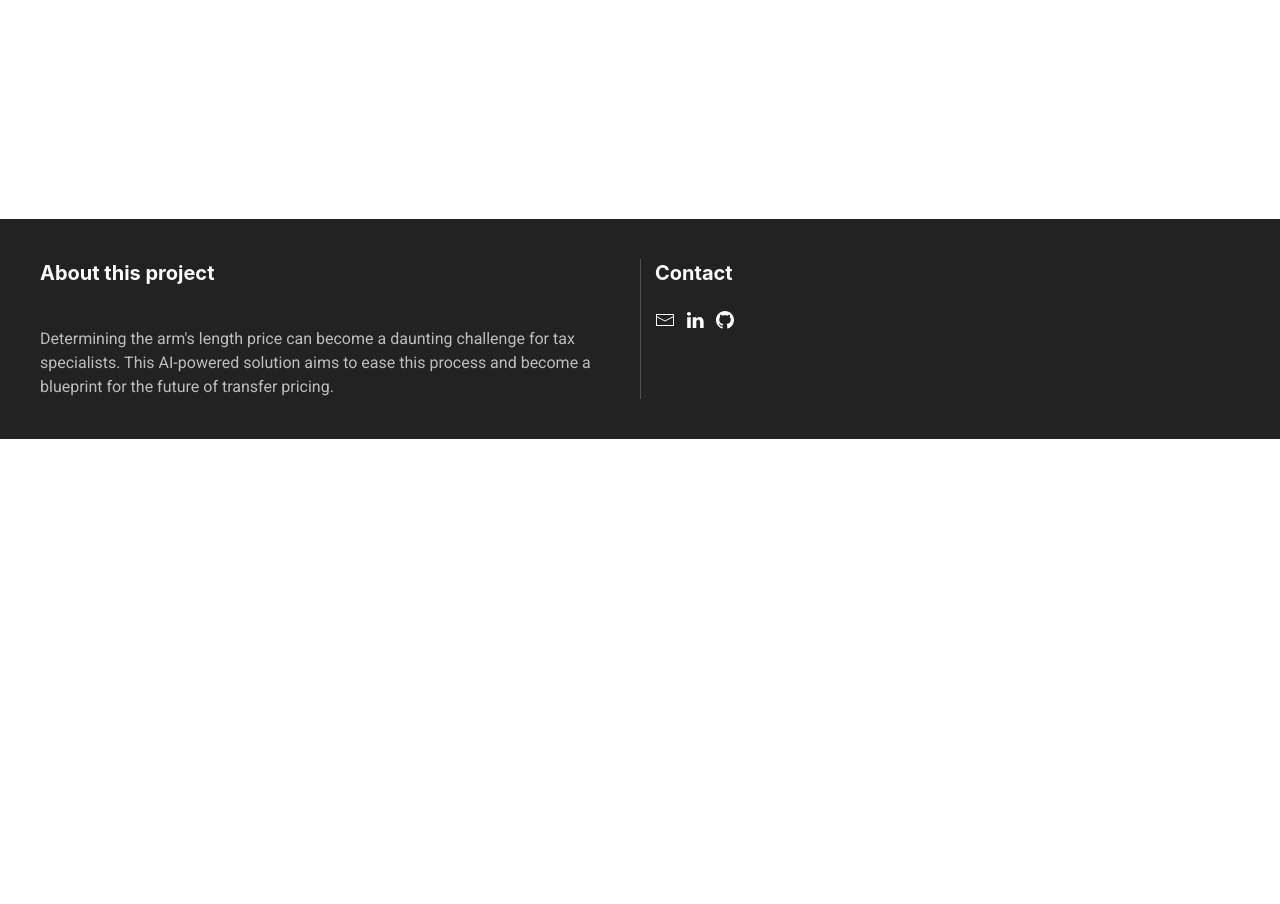
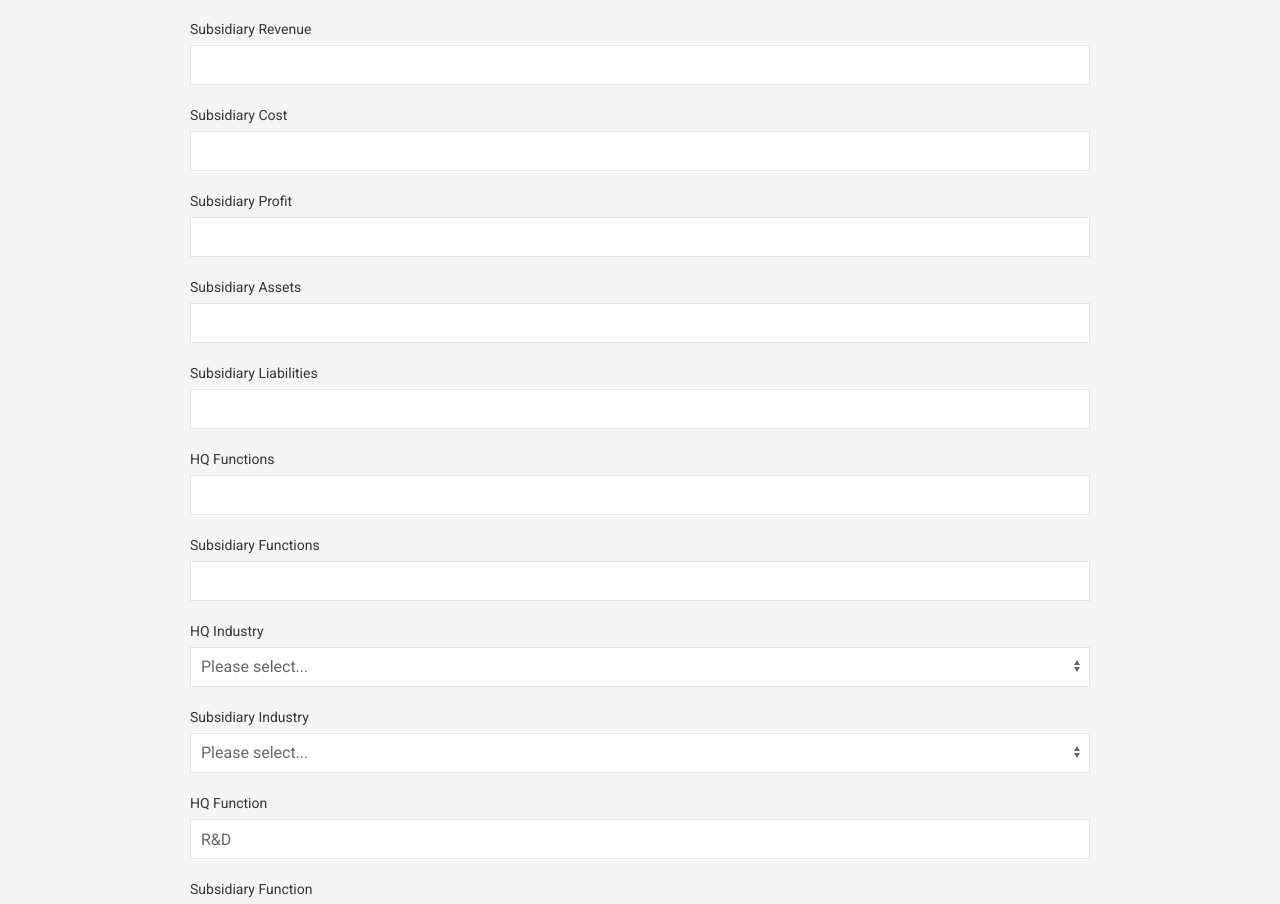
Before and after one commit to erwannlenoach/interest-rate-fe, a Next.js app: page /profit-split-form in a window 1280 px wide. Before the commit this address had no page. Shown: the part 681-1585 px from the top of the page. Before the commit the page ends 1120 px from the top, so only its background shows below. Built offline with nearby package versions, Linux system fonts and the light colour scheme; sample sign-in values are in the browser's storage.

Commit message:
feat/adding-get-by-user

```diff
--- a/app/components/header/page.js
+++ b/app/components/header/page.js
@@ -7,7 +7,7 @@ import "uikit/dist/css/uikit.min.css";
 import UIkit from "uikit";
 import Icons from "uikit/dist/js/uikit-icons";
 import "./styles.css";
-import { jwtDecode } from "jwt-decode";
+import {jwtDecode} from "jwt-decode";
 
 export default function Header() {
   const [isOpen, setIsOpen] = useState(false);
@@ -38,7 +38,7 @@ export default function Header() {
             <li>
               <Link href="/">
                 <img
-                  src="./logo.svg"
+                  src="/logo.svg"
                   alt="Profile Icon"
                   className="uk-navbar-item uk-padding-small"
                 />
@@ -68,6 +68,11 @@ export default function Header() {
               <Link href="/profit-split">
                 <button className="uk-button uk-button-secondary uk-margin-right">
                   Profit Split
+                </button>
+              </Link>
+              <Link href="/profit-split-form">
+                <button className="uk-button uk-button-secondary uk-margin-right">
+                  Profit Split Form
                 </button>
               </Link>
               <button onClick={logout} className="uk-button uk-button-danger">
--- a/app/components/user-info/page.js
+++ b/app/components/user-info/page.js
@@ -8,6 +8,8 @@ import ConnexionInfo from "../connexion-info/page";
 
 const UserInfo = ({ user }) => {
   const { token } = useAuth();
+
+  console.log(user)
 
   return (
     <div className="user-info-container uk-container">
--- a/app/interest_rates/page.js
+++ b/app/interest_rates/page.js
@@ -1,7 +1,7 @@
 // pages/interest_rates.js
 "use client";
 import React from "react";
-import LoanForm from "../components/loan-form/page";
+import LoanForm from "../components/interest-rate-form/page";
 import withAuth from "../hoc/withAuth";
 
 const InterestRates = () => {
--- /dev/null
+++ b/app/profit-split-form/page.js
@@ -0,0 +1,140 @@
+"use client";
+import axios from 'axios';
+import { useEffect, useState } from "react";
+import "uikit/dist/css/uikit.min.css";
+import UIkit from "uikit";
+import Icons from "uikit/dist/js/uikit-icons";
+import { industrySectors, functions } from "@/app/utils/constants";
+import withAuth from '@/app/hoc/withAuth';
+
+const ProfitSplitForm = () => {
+  const [formData, setFormData] = useState({
+    hq_revenue: "",
+    hq_cost: "",
+    hq_profit: "",
+    hq_assets: "",
+    hq_liabilities: "",
+    subs_revenue: "",
+    subs_cost: "",
+    subs_profit: "",
+    subs_assets: "",
+    subs_liabilities: "",
+    hq_functions: "",
+    subs_functions: "",
+    hq_industry: "manufacturing",
+    subs_industry: "retail",
+    hq_function: "R&D",
+    subs_function: "sales"
+  });
+
+  useEffect(() => {
+    UIkit.use(Icons);
+  }, []);
+
+  const [prediction, setPrediction] = useState(null);
+
+  const handleChange = (e) => {
+    const { name, value } = e.target;
+    setFormData({
+      ...formData,
+      [name]: value,
+    });
+  };
+
+  const handleSubmit = async (e) => {
+    e.preventDefault();
+    try {
+      const response = await axios.post(
+        "http://localhost:8800/api/profit-split",
+        formData
+      );
+      setPrediction(response.data.prediction);
+      UIkit.notification({
+        message: "Prediction received!",
+        status: "success",
+      });
+    } catch (error) {
+      console.error("Failed to submit the form:", error);
+      UIkit.notification({
+        message: "Error fetching prediction!",
+        status: "danger",
+      });
+    }
+  };
+
+  return (
+    <div className="uk-container uk-container-small uk-margin-large-top uk-padding-medium">
+      <h1 className="uk-text-center">
+        <span>Profit Split Information</span>
+      </h1>
+      <form onSubmit={handleSubmit} className="uk-form-stacked">
+        {[
+          { label: "HQ Revenue", name: "hq_revenue" },
+          { label: "HQ Cost", name: "hq_cost" },
+          { label: "HQ Profit", name: "hq_profit" },
+          { label: "HQ Assets", name: "hq_assets" },
+          { label: "HQ Liabilities", name: "hq_liabilities" },
+          { label: "Subsidiary Revenue", name: "subs_revenue" },
+          { label: "Subsidiary Cost", name: "subs_cost" },
+          { label: "Subsidiary Profit", name: "subs_profit" },
+          { label: "Subsidiary Assets", name: "subs_assets" },
+          { label: "Subsidiary Liabilities", name: "subs_liabilities" },
+          { label: "HQ Functions", name: "hq_functions" },
+          { label: "Subsidiary Functions", name: "subs_functions" },
+          { label: "HQ Industry", name: "hq_industry", options: industrySectors },
+          { label: "Subsidiary Industry", name: "subs_industry", options: industrySectors },
+          { label: "HQ Function", name: "hq_function", options: functions },
+          { label: "Subsidiary Function", name: "subs_function", options: functions }
+        ].map((field, index) => (
+          <div className="uk-margin" key={index}>
+            <label className="uk-form-label" htmlFor={field.name}>
+              {field.label}
+            </label>
+            <div className="uk-form-controls">
+              {field.options ? (
+                <select
+                  className="uk-select"
+                  id={field.name}
+                  name={field.name}
+                  value={formData[field.name]}
+                  onChange={handleChange}
+                  required
+                >
+                  <option value="">Please select...</option>
+                  {field.options.map((option, idx) => (
+                    <option key={`${field.name}-${idx}`} value={option}>
+                      {option}
+                    </option>
+                  ))}
+                </select>
+              ) : (
+                <input
+                  className="uk-input"
+                  id={field.name}
+                  type="text"
+                  name={field.name}
+                  value={formData[field.name]}
+                  onChange={handleChange}
+                  required
+                />
+              )}
+            </div>
+          </div>
+        ))}
+        <div className="uk-margin">
+          <button type="submit" className="uk-button uk-button-primary">
+            Submit
+          </button>
+        </div>
+      </form>
+      {prediction !== null && (
+        <div className="uk-margin uk-alert-success" uk-alert="true">
+          <p>Predicted Profit Split: {prediction.toFixed(2)}</p>
+          <p>Headquarter Share: {(1 - prediction).toFixed(2)}</p>
+        </div>
+      )}
+    </div>
+  );
+};
+
+export default withAuth(ProfitSplitForm);
```
Also changed, not shown: app/components/interest-rate-form/page.js (renamed from app/components/loan-form/page.js).
